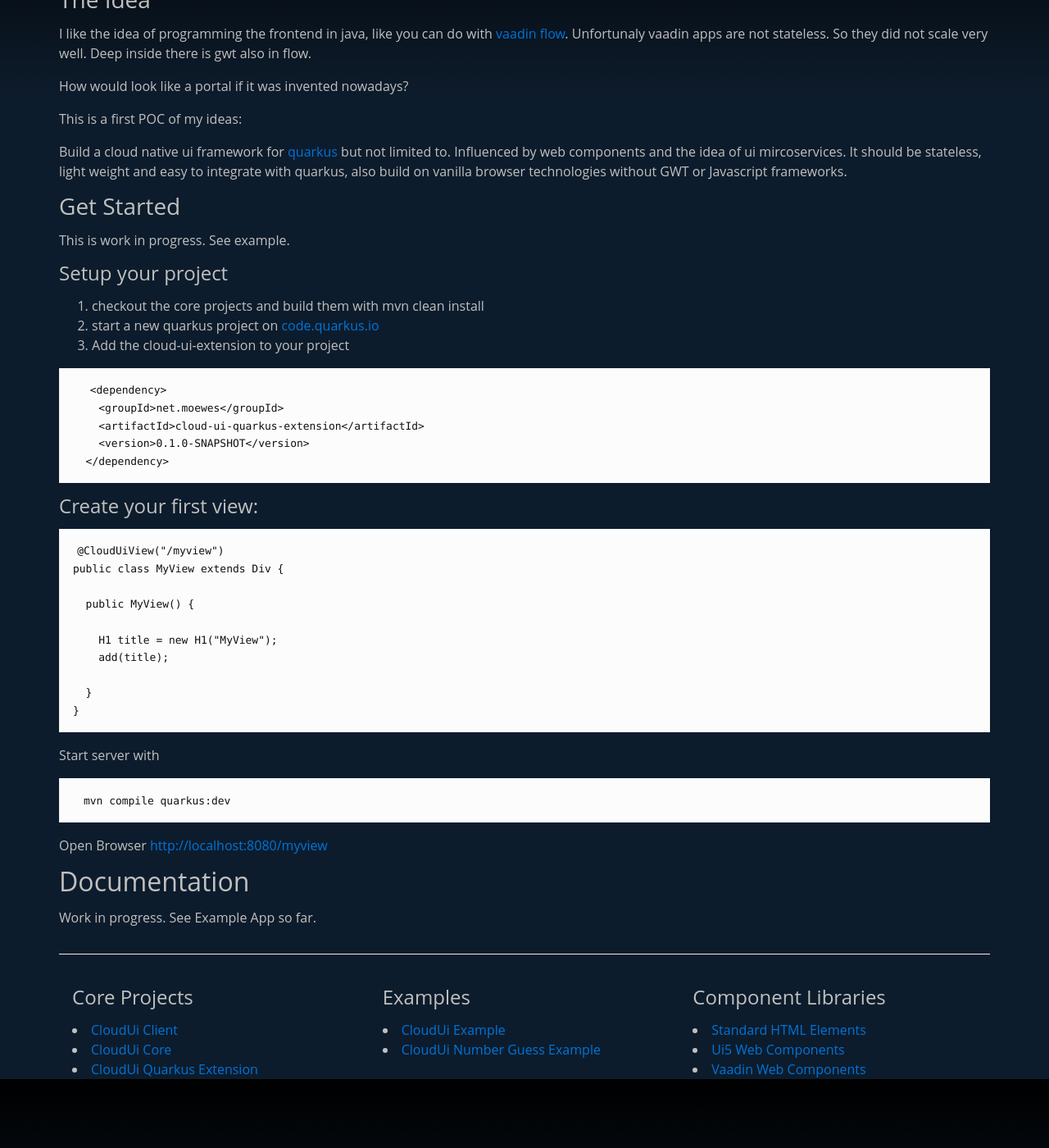
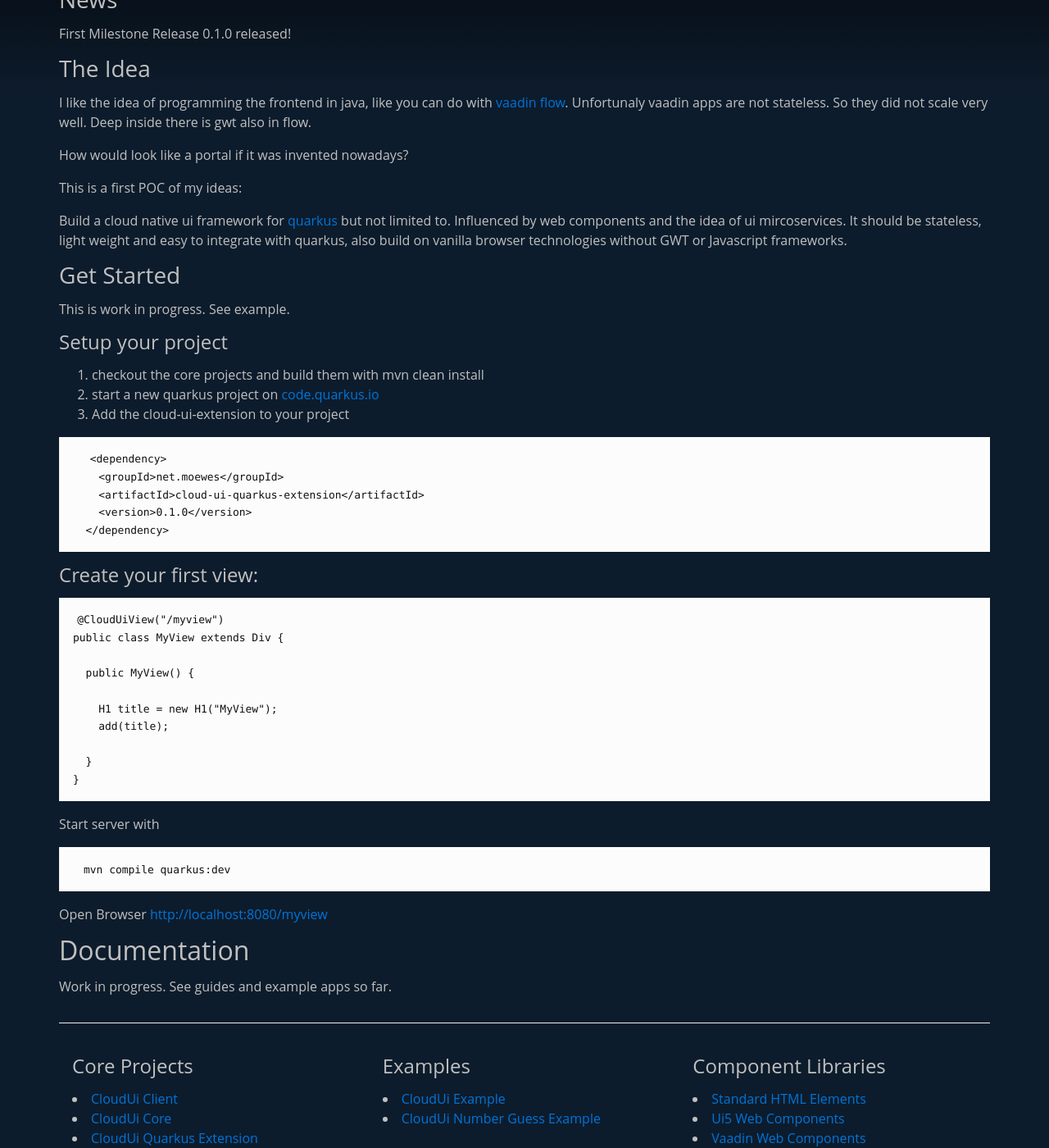
Before and after one commit to klenkes74/cloud-ui, a Jekyll site: the page built from index.md, in a window 1280 px wide and 1400 px high, scrolled down 181 px. Shown: the whole window at 82% size. Built offline with Jekyll 4.4.1, drawn with Linux system fonts in a browser that asks for light colours; before the commit the page ends 1497 px from its top, so only the background shows below that.

Commit message:
release 0.1.0

```diff
--- a/index.md
+++ b/index.md
@@ -3,7 +3,9 @@ layout: page
 title: "Home"
 ---
 
+### News
 
+First Milestone Release 0.1.0 released!
 
 ### The Idea
 
@@ -30,7 +32,7 @@ This is work in progress. See example.
   <dependency>
     <groupId>net.moewes</groupId>
     <artifactId>cloud-ui-quarkus-extension</artifactId>
-    <version>0.1.0-SNAPSHOT</version>
+    <version>0.1.0</version>
   </dependency>
 ~~~
 
@@ -59,4 +61,4 @@ Open Browser [http://localhost:8080/myview](http://localhost:8080/myview)
 
 ## Documentation
 
-Work in progress. See Example App so far.
+Work in progress. See guides and example apps so far.
```
Also changed, not shown: _core_projects/quarkus_extension.md (+3 -1 lines), 1 other file.
